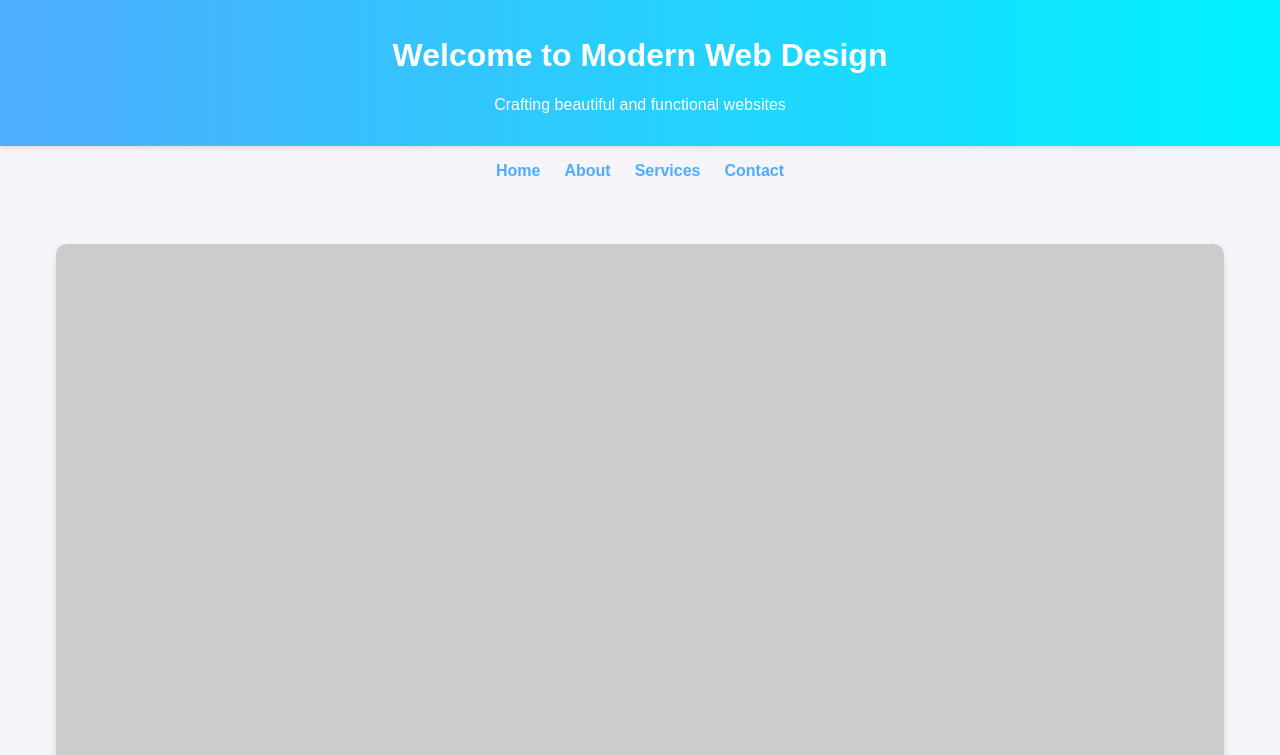
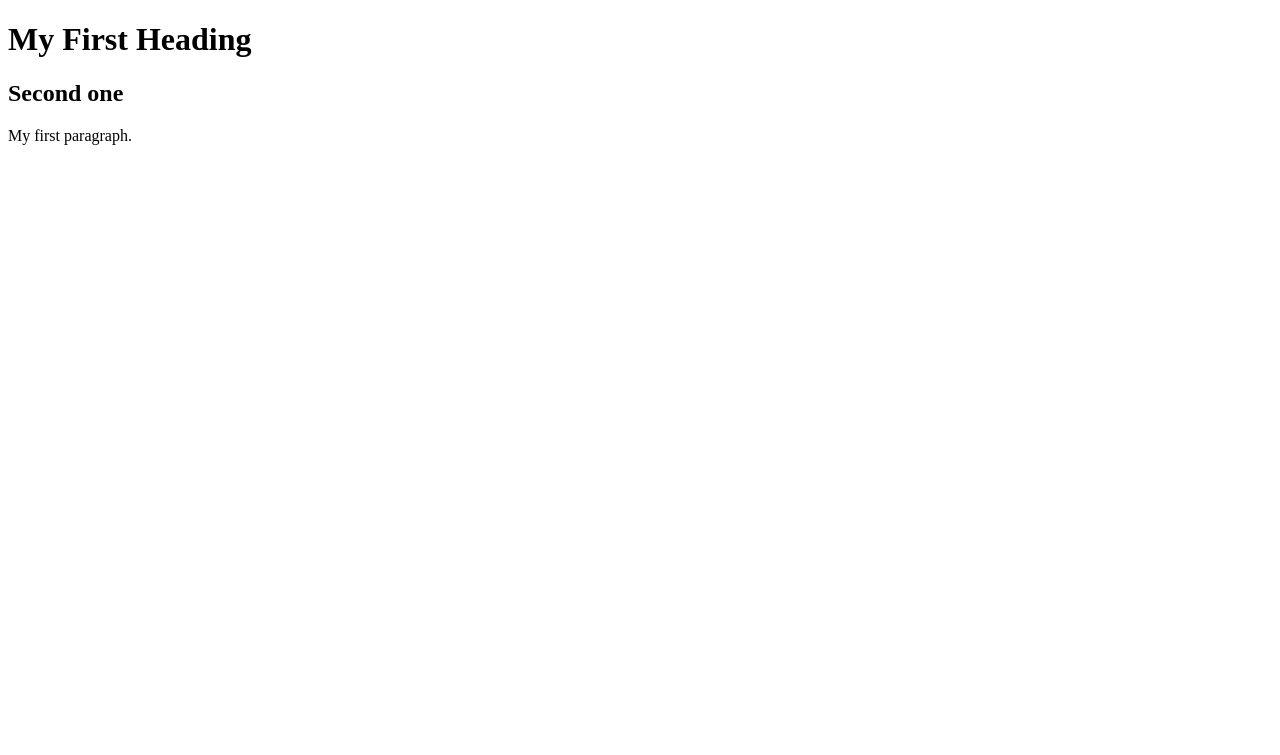
Before and after one commit to vishwa8287/vishwa, a plain HTML site: page index.html in a window 1280 px wide. Shown: the top 755 px of the page. Drawn offline with Linux system fonts and the light colour scheme; placeholder pictures from the web are drawn by us.

Commit message:
Update index.html

```diff
--- a/index.html
+++ b/index.html
@@ -1,137 +1,11 @@
 <!DOCTYPE html>
-<html lang="en">
-<head>
-    <meta charset="UTF-8">
-    <meta name="viewport" content="width=device-width, initial-scale=1.0">
-    <title>Modern Web Design</title>
-    <style>
-        /* CSS for basic styling */
-        body {
-            font-family: Arial, sans-serif;
-            margin: 0;
-            padding: 0;
-            background-color: #f4f4f9;
-            color: #333;
-        }
+<html>
+<body>
 
-        header {
-            background: linear-gradient(90deg, #4facfe, #00f2fe);
-            color: white;
-            padding: 1rem 2rem;
-            text-align: center;
-            box-shadow: 0 2px 5px rgba(0, 0, 0, 0.1);
-        }
+<h1>My First Heading</h1>
+<h2> Second one </h2>
 
-        nav {
-            display: flex;
-            justify-content: center;
-            gap: 1.5rem;
-            margin: 1rem 0;
-        }
+<p>My first paragraph.</p>
 
-        nav a {
-            text-decoration: none;
-            color: #4facfe;
-            font-weight: bold;
-        }
-
-        nav a:hover {
-            text-decoration: underline;
-        }
-
-        .container {
-            padding: 2rem;
-            max-width: 1200px;
-            margin: auto;
-        }
-
-        .card {
-            background: white;
-            border-radius: 10px;
-            box-shadow: 0 4px 6px rgba(0, 0, 0, 0.1);
-            margin: 1rem;
-            overflow: hidden;
-            transition: transform 0.2s;
-        }
-
-        .card:hover {
-            transform: scale(1.05);
-        }
-
-        .card img {
-            width: 100%;
-            height: auto;
-        }
-
-        .card-content {
-            padding: 1rem;
-        }
-
-        .card-content h3 {
-            margin-top: 0;
-        }
-
-        footer {
-            text-align: center;
-            padding: 1rem;
-            background: #333;
-            color: white;
-            margin-top: 2rem;
-        }
-    </style>
-</head>
-<body>
-    <header>
-        <h1>Welcome to Modern Web Design</h1>
-        <p>Crafting beautiful and functional websites</p>
-    </header>
-
-    <nav>
-        <a href="#">Home</a>
-        <a href="#about">About</a>
-        <a href="#services">Services</a>
-        <a href="#contact">Contact</a>
-    </nav>
-
-    <div class="container">
-        <section>
-            <div class="card">
-                <img src="https://via.placeholder.com/400" alt="Sample Image">
-                <div class="card-content">
-                    <h3>Responsive Design</h3>
-                    <p>Our layouts work seamlessly across all devices.</p>
-                </div>
-            </div>
-
-            <div class="card">
-                <img src="https://via.placeholder.com/400" alt="Sample Image">
-                <div class="card-content">
-                    <h3>Custom Solutions</h3>
-                    <p>Tailored web experiences to suit your business needs.</p>
-                </div>
-            </div>
-
-            <div class="card">
-                <img src="https://via.placeholder.com/400" alt="Sample Image">
-                <div class="card-content">
-                    <h3>Modern Aesthetics</h3>
-                    <p>Elegant designs that captivate and engage users.</p>
-                </div>
-            </div>
-        </section>
-    </div>
-
-    <footer>
-        <p>&copy; 2024 Modern Web Design. All rights reserved.</p>
-    </footer>
-
-    <script>
-        // JavaScript for interactive features
-        document.querySelectorAll('.card').forEach(card => {
-            card.addEventListener('click', () => {
-                alert('You clicked on a card!');
-            });
-        });
-    </script>
 </body>
 </html>
```
